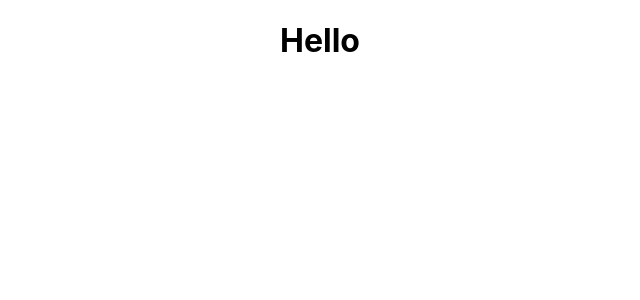
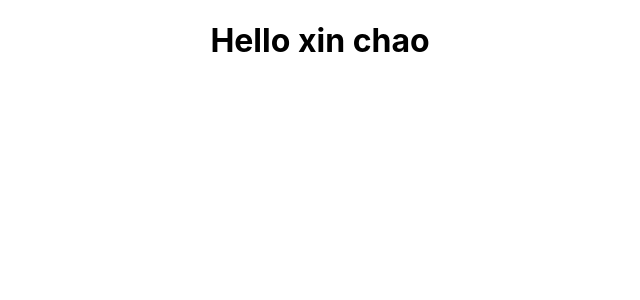
Before and after one commit to NguyenQuocKhoi/github_action, a React (Create React App) app: page / in a window 1280 px wide. Shown: the top 300 px of the page, without its empty margins (320-960 px from the left). Built offline with nearby package versions, Linux system fonts and the light colour scheme.

Commit message:
xin chao

```diff
--- a/src/App.js
+++ b/src/App.js
@@ -4,7 +4,7 @@ import './App.css';
 function App() {
   return (
     <div className="App">
-      <h1>Hello</h1>
+      <h1>Hello xin chao</h1>
       {/* <header className="App-header">
         <img src={logo} className="App-logo" alt="logo" />
         <p>
```
